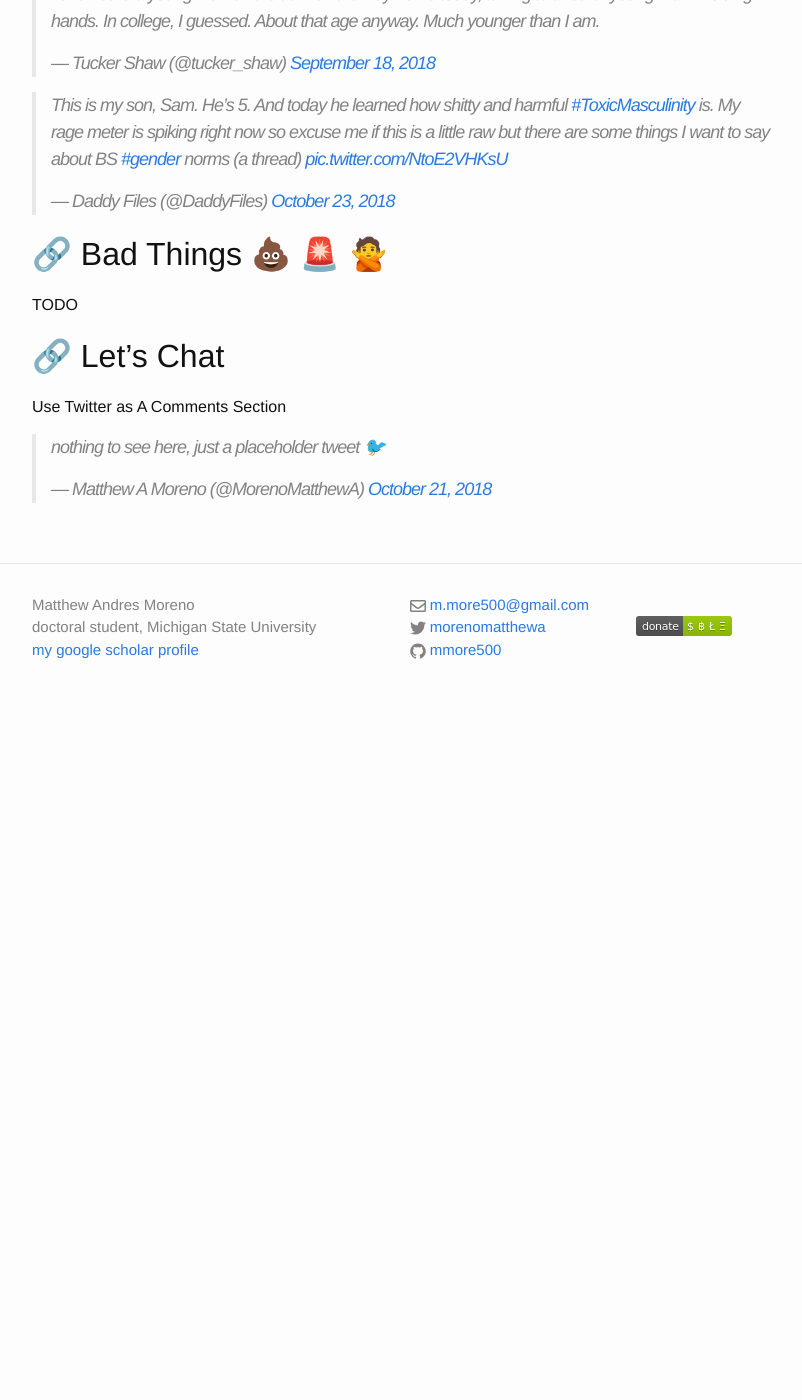
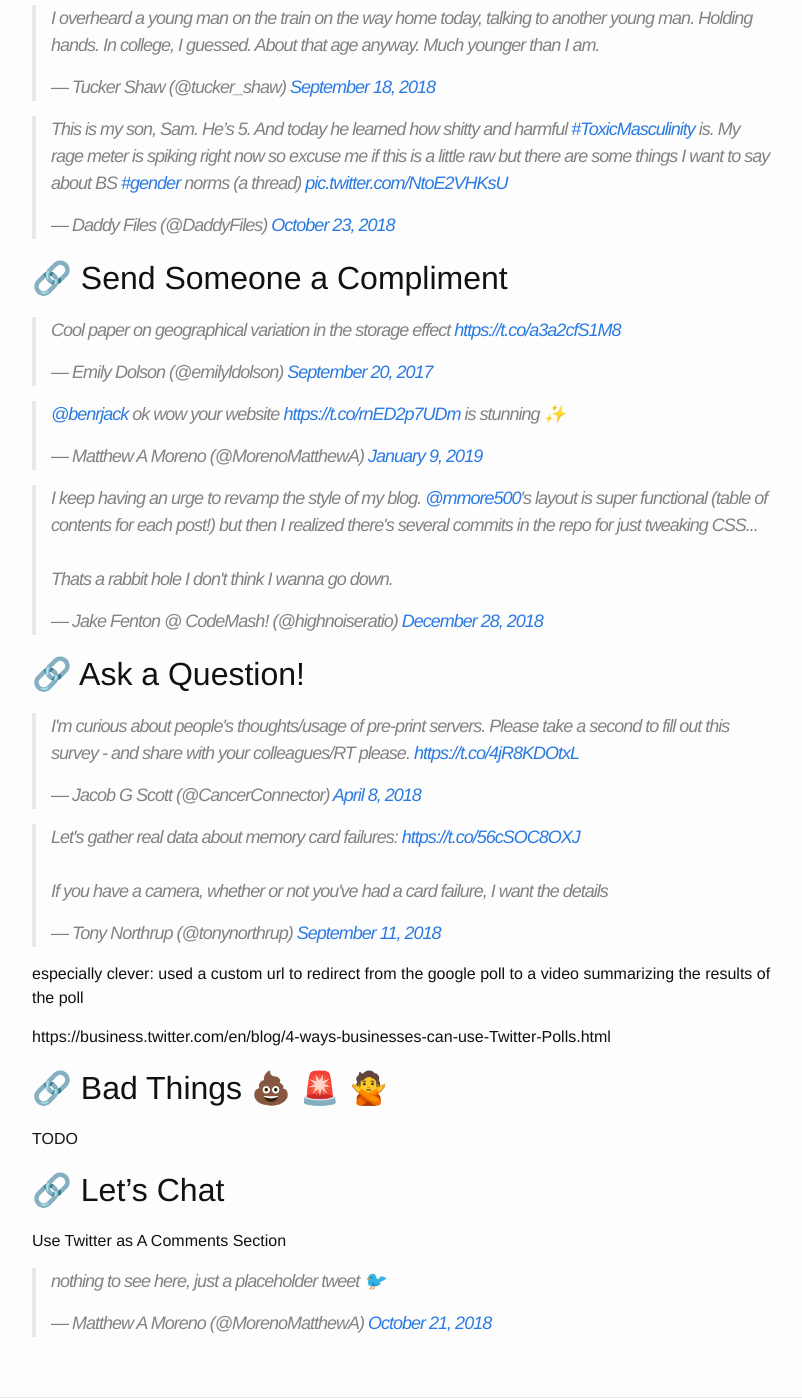
Before and after one commit to mmore500/mmore500.github.io, a Jekyll site: the page built from _posts/2019-01-17-twitter-bestiary.md, in a window 1280 px wide and 1400 px high, scrolled down 25582 px. Shown: the whole window, without its empty margins (238-1040 px from the left). Built offline with Jekyll 4.4.1, drawn with Linux system fonts in a browser that asks for light colours; emoji names are drawn with the system emoji font; a script that is not in the unit is left out; comment, search, counter and statistics services are not loaded; before the commit the page ends 26258 px from its top, so only the background shows below that; some of the changed text lies outside the part shown.

Commit message:
Add more example tweets

```diff
--- a/_posts/2019-01-17-twitter-bestiary.md
+++ b/_posts/2019-01-17-twitter-bestiary.md
@@ -518,6 +518,29 @@
 <blockquote class="twitter-tweet" data-lang="en"><p lang="en" dir="ltr">This is my son, Sam. He’s 5. And today he learned how shitty and harmful <a href="https://twitter.com/hashtag/ToxicMasculinity?src=hash&amp;ref_src=twsrc%5Etfw">#ToxicMasculinity</a> is. My rage meter is spiking right now so excuse me if this is a little raw but there are some things I want to say about BS <a href="https://twitter.com/hashtag/gender?src=hash&amp;ref_src=twsrc%5Etfw">#gender</a> norms (a thread) <a href="https://t.co/NtoE2VHKsU">pic.twitter.com/NtoE2VHKsU</a></p>&mdash; Daddy Files (@DaddyFiles) <a href="https://twitter.com/DaddyFiles/status/1054527579204530176?ref_src=twsrc%5Etfw">October 23, 2018</a></blockquote>
 <script async src="https://platform.twitter.com/widgets.js" charset="utf-8"></script>
 
+## Send Someone a Compliment
+
+<blockquote class="twitter-tweet" data-lang="en"><p lang="en" dir="ltr">Cool paper on geographical variation in the storage effect <a href="https://t.co/a3a2cfS1M8">https://t.co/a3a2cfS1M8</a></p>&mdash; Emily Dolson (@emilyldolson) <a href="https://twitter.com/emilyldolson/status/910574872950132736?ref_src=twsrc%5Etfw">September 20, 2017</a></blockquote>
+<script async src="https://platform.twitter.com/widgets.js" charset="utf-8"></script>
+
+<blockquote class="twitter-tweet" data-lang="en"><p lang="en" dir="ltr"><a href="https://twitter.com/benrjack?ref_src=twsrc%5Etfw">@benrjack</a> ok wow your website <a href="https://t.co/rnED2p7UDm">https://t.co/rnED2p7UDm</a> is stunning ✨</p>&mdash; Matthew A Moreno (@MorenoMatthewA) <a href="https://twitter.com/MorenoMatthewA/status/1083143117946142721?ref_src=twsrc%5Etfw">January 9, 2019</a></blockquote>
+<script async src="https://platform.twitter.com/widgets.js" charset="utf-8"></script>
+
+<blockquote class="twitter-tweet" data-lang="en"><p lang="en" dir="ltr">I keep having an urge to revamp the style of my blog. <a href="https://twitter.com/mmore500?ref_src=twsrc%5Etfw">@mmore500</a>&#39;s layout is super functional (table of contents for each post!) but then I realized there&#39;s several commits in the repo for just tweaking CSS...<br><br>Thats a rabbit hole I don&#39;t think I wanna go down.</p>&mdash; Jake Fenton @ CodeMash! (@highnoiseratio) <a href="https://twitter.com/highnoiseratio/status/1078770081851756550?ref_src=twsrc%5Etfw">December 28, 2018</a></blockquote>
+<script async src="https://platform.twitter.com/widgets.js" charset="utf-8"></script>
+
+
+## Ask a Question!
+
+<blockquote class="twitter-tweet" data-lang="en"><p lang="en" dir="ltr">I&#39;m curious about people&#39;s thoughts/usage of pre-print servers. Please take a second to fill out this survey - and share with your colleagues/RT please. <a href="https://t.co/4jR8KDOtxL">https://t.co/4jR8KDOtxL</a></p>&mdash; Jacob G Scott (@CancerConnector) <a href="https://twitter.com/CancerConnector/status/982968943068532737?ref_src=twsrc%5Etfw">April 8, 2018</a></blockquote>
+<script async src="https://platform.twitter.com/widgets.js" charset="utf-8"></script>
+
+<blockquote class="twitter-tweet" data-lang="en"><p lang="en" dir="ltr">Let&#39;s gather real data about memory card failures: <a href="https://t.co/56cSOC8OXJ">https://t.co/56cSOC8OXJ</a><br><br>If you have a camera, whether or not you&#39;ve had a card failure, I want the details</p>&mdash; Tony Northrup (@tonynorthrup) <a href="https://twitter.com/tonynorthrup/status/1039595103034204160?ref_src=twsrc%5Etfw">September 11, 2018</a></blockquote>
+<script async src="https://platform.twitter.com/widgets.js" charset="utf-8"></script>
+
+especially clever: used a custom url to redirect from the google poll to a video summarizing the results of the poll
+
+https://business.twitter.com/en/blog/4-ways-businesses-can-use-Twitter-Polls.html
 
 ## Bad Things :poop: :rotating_light: :no_good:
 
```
